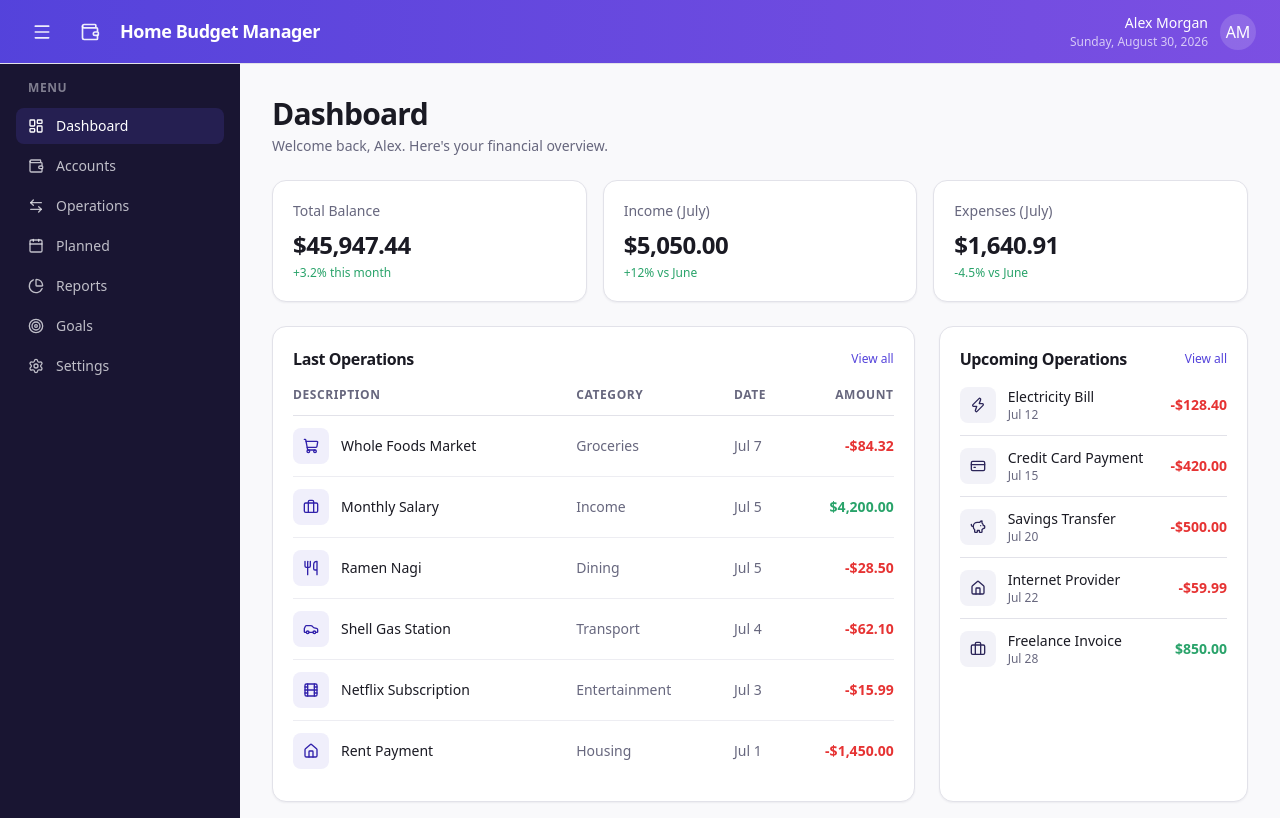
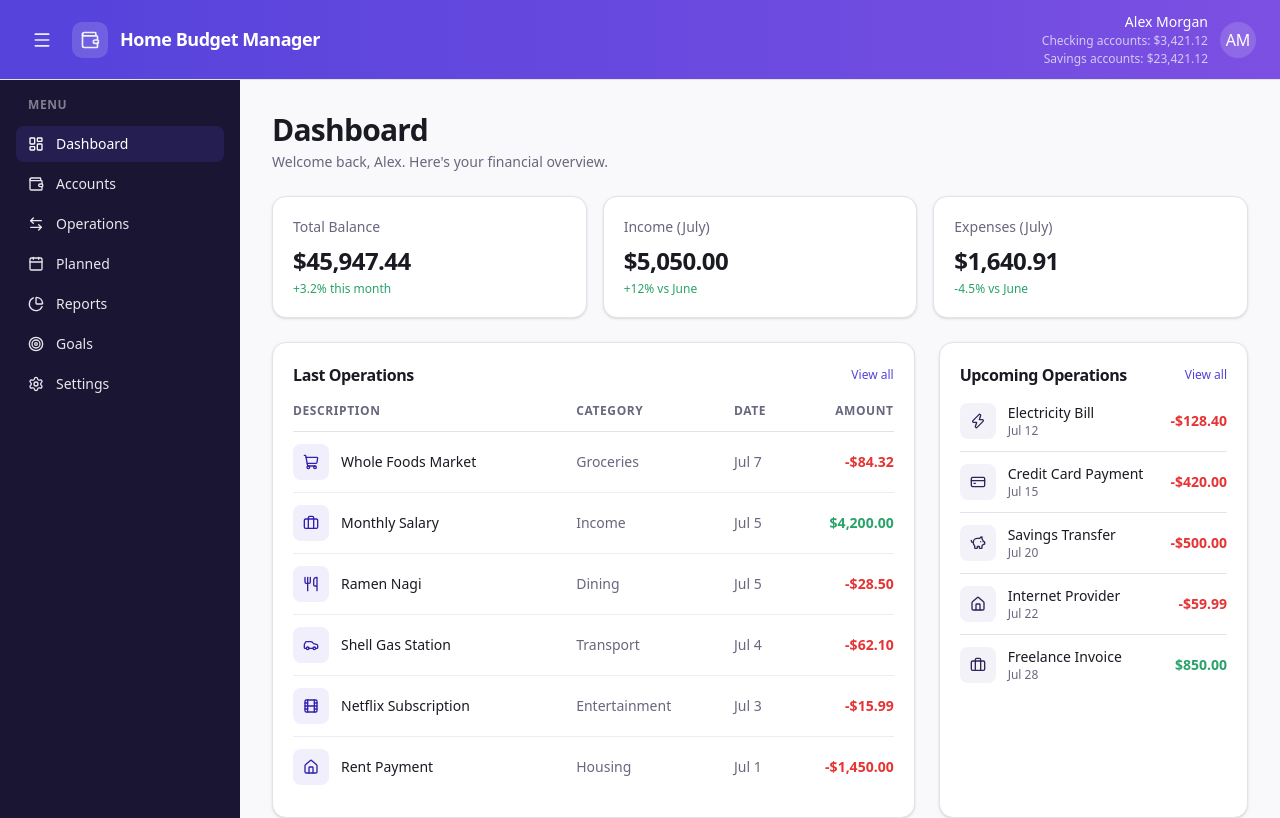
Before and after one commit to home-budget-manager/frontend.webui, a Next.js app: page / in a window 1280 px wide. Shown: the top 818 px of the page. Built offline with nearby package versions, Linux system fonts and the light colour scheme.

Commit message:
Remove tailwind from side menu.

```diff
--- a/app/globals.css
+++ b/app/globals.css
@@ -90,6 +90,31 @@
 
   --transition-timing-function: cubic-bezier(0.4, 0, 0.2, 1);
   --transition-duration: 0.3s;
+  --font-sans: ui-sans-serif, system-ui, sans-serif, "Apple Color Emoji",
+    "Segoe UI Emoji", "Segoe UI Symbol", "Noto Color Emoji";
+  --font-mono: ui-monospace, SFMono-Regular, Menlo, Monaco, Consolas, "Liberation Mono",
+    "Courier New", monospace;
+  --spacing: 0.25rem;
+  --container-7xl: 80rem;
+  --text-xs: 0.75rem;
+  --text-xs--line-height: calc(1 / 0.75);
+  --text-sm: 0.875rem;
+  --text-sm--line-height: calc(1.25 / 0.875);
+  --text-base: 1rem;
+  --text-base--line-height: calc(1.5 / 1);
+  --text-2xl: 1.5rem;
+  --text-2xl--line-height: calc(2 / 1.5);
+  --text-3xl: 1.875rem;
+  --text-3xl--line-height: calc(2.25 / 1.875);
+  --font-weight-medium: 500;
+  --font-weight-semibold: 600;
+  --font-weight-bold: 700;
+  --tracking-tight: -0.025em;
+  --tracking-wider: 0.05em;
+  --radius-md: calc(var(--radius) - 2px);
+  --shadow-sm: 0 1px 3px 0 rgb(0 0 0 / 0.1), 0 1px 2px -1px rgb(0 0 0 / 0.1);
+  --default-font-family: var(--font-sans);
+  --default-mono-font-family: var(--font-mono);
 }
 
 .dark {
--- a/app/layout.tsx
+++ b/app/layout.tsx
@@ -3,30 +3,9 @@
 import type { Metadata } from "next";
 import { Geist, Geist_Mono } from "next/font/google";
 import { useState } from "react";
-import {
-  LayoutDashboard,
-  Wallet,
-  ArrowLeftRight,
-  Calendar,
-  PieChart,
-  Target,
-  Settings,
-  Menu,
-  ShoppingCart,
-  Home,
-  Car,
-  Utensils,
-  Briefcase,
-  Zap,
-  Film,
-  CreditCard,
-  PiggyBank,
-  Landmark,
-  TrendingUp,
-  TrendingDown,
-} from "lucide-react";
 
 import HeaderComponent from "@/components/pages/layout/header";
+import SideMenuComponent from "@/components/pages/layout/sidemenu";
 import "./globals.css";
 import styles from './layout.module.css';
 
@@ -40,16 +19,6 @@ const geistMono = Geist_Mono({
   subsets: ["latin"],
 });
 
-const menuItems = [
-  { icon: LayoutDashboard, label: "Dashboard", active: true },
-  { icon: Wallet, label: "Accounts" },
-  { icon: ArrowLeftRight, label: "Operations" },
-  { icon: Calendar, label: "Planned" },
-  { icon: PieChart, label: "Reports" },
-  { icon: Target, label: "Goals" },
-  { icon: Settings, label: "Settings" },
-];
-
 const metadata: Metadata = {
   title: "Home Budget Manager",
   description: "Manage your home budget efficiently",
@@ -61,12 +30,6 @@ export default function RootLayout({
   children: React.ReactNode;
 }>) {
   const [sidebarOpen, setSidebarOpen] = useState(true);
-  const today = new Date().toLocaleDateString("en-US", {
-    weekday: "long",
-    month: "long",
-    day: "numeric",
-    year: "numeric",
-  });
   return (
     <html
       lang="en"
@@ -74,34 +37,10 @@ export default function RootLayout({
     >
       <body>
         <div className={styles["page-container"]}>
-          {/* HEADER */}
-          <HeaderComponent setSidebarOpen={setSidebarOpen} today={today} />
+          <HeaderComponent setSidebarOpen={setSidebarOpen} />
 
           <div className="flex flex-1 overflow-hidden">
-            {/* SIDEBAR */}
-            <aside
-              className={`${sidebarOpen ? "w-60" : "w-0 -ml-px"
-                } shrink-0 overflow-hidden bg-sidebar text-sidebar-foreground transition-all duration-300 ease-in-out`}
-            >
-              <nav className="flex h-full w-60 flex-col gap-1 p-4">
-                <div className="px-3 pb-2 text-xs font-semibold uppercase tracking-wider text-sidebar-foreground/50">
-                  Menu
-                </div>
-                {menuItems.map((item) => (
-                  <a
-                    key={item.label}
-                    href="#"
-                    className={`flex items-center gap-3 rounded-md px-3 py-2 text-sm font-medium transition ${item.active
-                        ? "bg-sidebar-accent text-sidebar-accent-foreground"
-                        : "text-sidebar-foreground/80 hover:bg-sidebar-accent/50 hover:text-sidebar-accent-foreground"
-                      }`}
-                  >
-                    <item.icon className="h-4 w-4 shrink-0" />
-                    <span className="truncate">{item.label}</span>
-                  </a>
-                ))}
-              </nav>
-            </aside>
+            <SideMenuComponent sidebarOpen={sidebarOpen} />
             {children}
 
           </div>
--- a/app/page.tsx
+++ b/app/page.tsx
@@ -1,15 +1,4 @@
-"use client"
-
-import { useState } from "react";
 import {
-  LayoutDashboard,
-  Wallet,
-  ArrowLeftRight,
-  Calendar,
-  PieChart,
-  Target,
-  Settings,
-  Menu,
   ShoppingCart,
   Home,
   Car,
@@ -60,7 +49,7 @@ export default function Page() {
             <div className="mb-6">
               <h1 className="text-2xl font-bold tracking-tight sm:text-3xl">Dashboard</h1>
               <p className="mt-1 text-sm text-muted-foreground">
-                Welcome back, Alex. Here's your financial overview.
+                Welcome back, Alex. Here&apos;s your financial overview.
               </p>
             </div>
 
--- a/components/pages/layout/header.module.css
+++ b/components/pages/layout/header.module.css
@@ -1,6 +1,6 @@
 .top-bar {
     display: flex;
-    height: 4rem;
+    height: 5rem;
     flex-shrink: 0;
     align-items: center;
     justify-content: space-between;
@@ -40,7 +40,7 @@
     place-items: center;
     border-radius: 0.625rem;
     color: color-mix(in oklab, var(--primary-foreground) 90%, transparent);
-    background-color: color-mix(in oklab, var(--color-white) 15%, transparent);
+    background-color: color-mix(in oklab, white 15%, transparent);
 }
 
 .burger:hover {
@@ -81,7 +81,7 @@
     font-weight: 500;
 }
 
-.user-date {
+.user-detail {
     font-size: 0.75rem;
     color: color-mix(in oklab, var(--primary-foreground) 70%, transparent);
 }
--- a/components/pages/layout/header.tsx
+++ b/components/pages/layout/header.tsx
@@ -1,12 +1,11 @@
 import { Menu, Wallet } from "lucide-react";
 import styles from './header.module.css';
 
-export interface HeaderComponentProps {
+export interface HeaderProps {
     setSidebarOpen: (value: boolean | ((prevState: boolean) => boolean)) => void;
-    today: string;
 }
 
-export default function HeaderComponent({ setSidebarOpen, today }: HeaderComponentProps) {
+export default function HeaderComponent({ setSidebarOpen }: HeaderProps) {
     return (<header className={styles["top-bar"]}>
         <div className={styles["image-container"]}>
             <button onClick={() => setSidebarOpen((v) => !v)} aria-label="Toggle menu" className={styles["burger"]}>
@@ -25,7 +24,8 @@ export default function HeaderComponent({ setSidebarOpen, today }: HeaderCompone
         <div className={styles["user-info"]}>
             <div className={styles["user-text"]}>
                 <div className={styles["user-name"]}>Alex Morgan</div>
-                <div className={styles["user-date"]}>{today}</div>
+                <div className={styles["user-detail"]}>Checking accounts: $3,421.12</div>
+                <div className={styles["user-detail"]}>Savings accounts: $23,421.12</div>
             </div>
             <div className={styles["user-avatar"]}>
                 AM
--- /dev/null
+++ b/components/pages/layout/sidemenu.module.css
@@ -0,0 +1,65 @@
+.sidebar {
+    flex-shrink: 0;
+    overflow: hidden;
+    background-color: var(--sidebar);
+    color: var(--sidebar-foreground);
+    transition-property: all;
+    transition-timing-function: var(--transition-timing-function);
+    transition-duration: var(--transition-duration);
+}
+
+.sidebar.open {
+    width: 100%;
+
+    @media (min-width: 30rem) {
+        width: 15rem;
+    }
+}
+
+.sidebar.closed {
+    width: 0;
+    margin-left: -1px;
+}
+
+.navigation {
+    display: flex;
+    flex-direction: column;
+    height: 100%;
+    gap: 0.25rem;
+    padding: 1rem;
+}
+
+.navigation-header {
+    padding-inline: 0.75rem;
+    padding-bottom: 0.5rem;
+    font-size: 0.75rem;
+    font-weight: 600;
+    text-transform: uppercase;
+    letter-spacing: 0.05em;
+    color: color-mix(in oklab, var(--sidebar-foreground) 50%, transparent);
+}
+
+.menu-item {
+    display: flex;
+    align-items: center;
+    gap: 0.75rem;
+    border-radius: var(--radius-md);
+    padding-inline: 0.75rem;
+    padding-block: 0.5rem;
+    font-size: var(--text-sm) /* 0.875rem = 14px */;
+    line-height: var(--text-sm--line-height);
+    font-weight: var(--font-weight-medium);
+    transition-property: color, background-color, border-color, outline-color, text-decoration-color, fill, stroke, --tw-gradient-from, --tw-gradient-via, --tw-gradient-to, opacity, box-shadow, transform, translate, scale, rotate, filter, -webkit-backdrop-filter, backdrop-filter, display, content-visibility, overlay, pointer-events;
+    transition-timing-function: var(--transition-timing-function);
+    transition-duration: var(--transition-duration);
+}
+
+.menu-item.active {
+    background-color: var(--sidebar-accent);
+    color: var(--sidebar-accent-foreground);
+}
+
+.menu-item:hover {
+    background-color: color-mix(in oklab, white 50%, transparent);
+    /* background-color: var(--sidebar-accent); */
+}
--- /dev/null
+++ b/components/pages/layout/sidemenu.tsx
@@ -0,0 +1,46 @@
+import styles from './sidemenu.module.css';
+import {
+  LayoutDashboard,
+  Wallet,
+  ArrowLeftRight,
+  Calendar,
+  PieChart,
+  Target,
+  Settings,
+} from "lucide-react";
+
+export interface SideMenuProps {
+    sidebarOpen: boolean;
+}
+
+const menuItems = [
+  { icon: LayoutDashboard, label: "Dashboard", active: true },
+  { icon: Wallet, label: "Accounts" },
+  { icon: ArrowLeftRight, label: "Operations" },
+  { icon: Calendar, label: "Planned" },
+  { icon: PieChart, label: "Reports" },
+  { icon: Target, label: "Goals" },
+  { icon: Settings, label: "Settings" },
+];
+
+export default function SideMenuComponent({ sidebarOpen }: SideMenuProps) {
+    console.log("Rendering SideMenuComponent with sidebarOpen:", sidebarOpen);
+    return (<aside
+        className={styles["sidebar"] + " " + (sidebarOpen ? styles["open"] : styles["closed"])}>
+        <nav className={styles["navigation"]}>
+            <div className={styles["navigation-header"]}>
+                Menu
+            </div>
+            {menuItems.map((item) => (
+                <a
+                    key={item.label}
+                    href="#"
+                    className={styles["menu-item"] + " " + (item.active
+                        ? styles["active"] : "")}>
+                    <item.icon className="h-4 w-4 shrink-0" />
+                    <span className="truncate">{item.label}</span>
+                </a>
+            ))}
+        </nav>
+    </aside>);
+}
--- a/eslint.config.mjs
+++ b/eslint.config.mjs
@@ -12,6 +12,7 @@ const eslintConfig = defineConfig([
     "out/**",
     "build/**",
     "next-env.d.ts",
+    "types/**"
   ]),
 ]);
 
```
